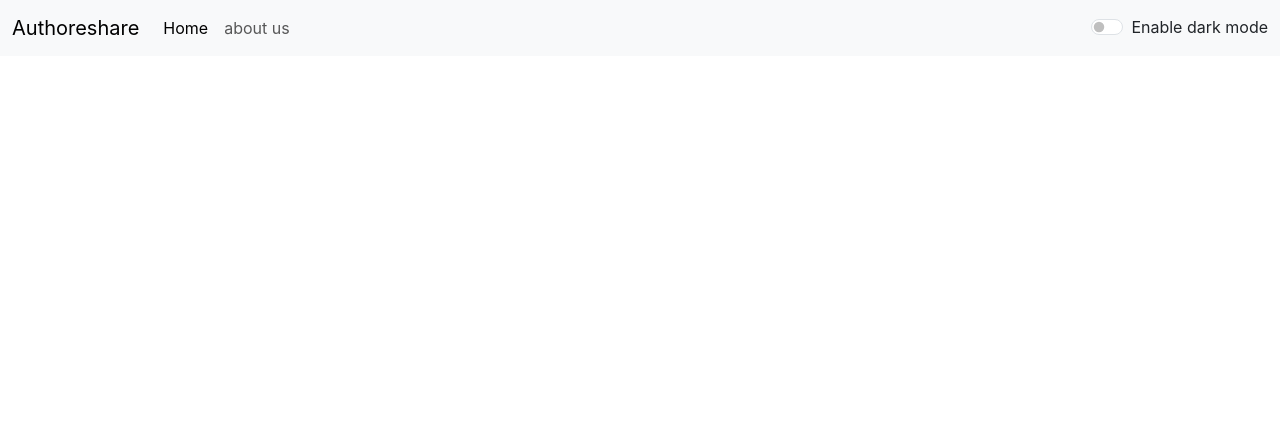
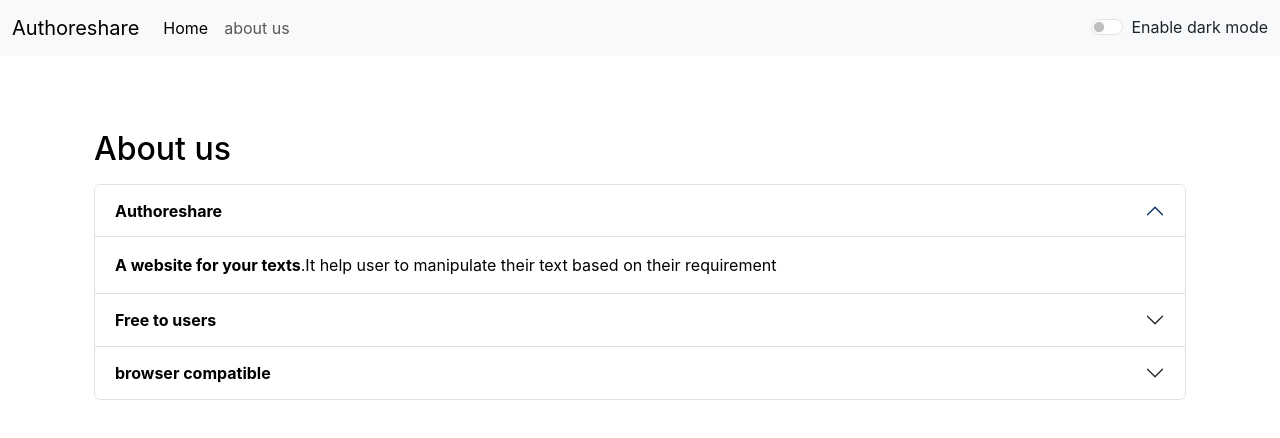
Before and after one commit to Binamragupta/Authoreshare, a React (Create React App) app: page /Authoreshare/about in a window 1280 px wide. Shown: the top 438 px of the page. Built offline with nearby package versions, Linux system fonts and the light colour scheme.

Commit message:
second commit

```diff
--- a/package.json
+++ b/package.json
@@ -1,11 +1,13 @@
 {
   "name": "react-router-dom",
+  "homepage": "https://binamragupta.github.io/Authoreshare",
   "version": "0.1.0",
-  "private": true,
+  "private": false,
   "dependencies": {
     "@testing-library/jest-dom": "^5.16.5",
     "@testing-library/react": "^13.4.0",
     "@testing-library/user-event": "^13.5.0",
+    "gh-pages": "^5.0.0",
     "react": "^18.2.0",
     "react-dom": "^18.2.0",
     "react-router-dom": "^6.12.1",
@@ -13,6 +15,8 @@
     "web-vitals": "^2.1.4"
   },
   "scripts": {
+    "predeploy": "npm run build",
+    "deploy": "gh-pages -d build",
     "start": "react-scripts start",
     "build": "react-scripts build",
     "test": "react-scripts test",
--- a/src/App.js
+++ b/src/App.js
@@ -3,7 +3,7 @@ import TextForm from './components/TextForm';
 import Alert from './components/Alert';
 import About from './components/About';
 import './App.css';
-import {BrowserRouter as Router, Routes, Route, Link} from "react-router-dom";
+import {BrowserRouter as Router, Routes, Route} from "react-router-dom";
 import React, { useState } from 'react'
 
 function App() {
@@ -36,13 +36,14 @@ function App() {
     <>
     {/* keep router at outside inside which is routes(switch in older version) inside which is route  where u keep the element of component based on the respective path
     '/'-represent home */}
-    <Router>
+    <Router basename="/Authoreshare">
     <Navbar title="Authoreshare" aboutText="about us" mode={mode} togglemode={togglemode}/>
     <Alert alert={alert}/>
     <div className="container my-4">
     <Routes>
-          <Route exact path="/" element={<TextForm heading="Enter a text to analyze below" mode={mode} showalert={showalert}/>}/>
-          <Route exact path="/about" element={<About/>}/>
+          <Route exact path="/Authoreshare" element={<TextForm heading="Enter a text to analyze below" mode={mode} showalert={showalert}/>}/>
+          <Route exact path="/about" element={<About mode={mode}/>}/>
+          {/* <TextForm heading="Enter a text to analyze below" mode={mode} showalert={showalert}/> */}
 
 
         </Routes>
--- a/src/components/About.js
+++ b/src/components/About.js
@@ -1,80 +1,56 @@
-import React,{ useState} from 'react'
+import React from 'react'
 
-export default function About() {
-    const [myStyle,setMyStyle]=useState({
-        color : 'black',
-        backgroundColor : 'white',
-        text:'dark mode'
-    })
-    let toggleStyle=()=>{
-        if(myStyle.color==='white')
-        {
-            setMyStyle(
-                {
-                    color : 'black',
-                    backgroundColor : 'white',
-                    text:'dark mode'
-
-
-                }
-            )
-        }
-        else
-        {
-            setMyStyle(
-                {
-                    color : 'white',
-                    backgroundColor : 'black',
-                    text:'light mode',
-                    border : '1px solid white'
-                }
-            )
-        }
+export default function About(props) {
+    // const [myStyle,setMyStyle]=useState({
+    //     color : 'black',
+    //     backgroundColor : 'white',
+    //     text:'dark mode'
+    // })
+    let myStyle={
+        color:props.mode==='dark'?'white':'black',
+        backgroundColor:props.mode==='dark'?'rgb(14 72 157)':'white'
     }
   return (
-    <div className='container' style={myStyle}>
-        <h2 className="my-3">About us</h2>
+    <div className='container' >
+        <h2 className="my-3" style={{color:props.mode==='dark'?'white':'black'}}>About us</h2>
         <div className="accordion" id="accordionExample" style={myStyle}>
         <div className="accordion-item">
             <h2 className="accordion-header">
             <button className="accordion-button" type="button" style={myStyle} data-bs-toggle="collapse" data-bs-target="#collapseOne" aria-expanded="true" aria-controls="collapseOne">
-                Accordion Item #1
+                <strong>Authoreshare</strong>
             </button>
             </h2>
             <div id="collapseOne" className="accordion-collapse collapse show" data-bs-parent="#accordionExample">
             <div className="accordion-body" style={myStyle}>
-                <strong>This is the first item's accordion body.</strong> It is shown by default, until the collapse plugin adds the appropriate classNamees that we use to style each element. These classNamees control the overall appearance, as well as the showing and hiding via CSS transitions. You can modify any of this with custom CSS or overriding our default variables. It's also worth noting that just about any HTML can go within the <code>.accordion-body</code>, though the transition does limit overflow.
+                <strong>A website for your texts</strong>.It help user to manipulate their text based on their requirement
             </div>
             </div>
         </div>
         <div className="accordion-item">
             <h2 className="accordion-header">
             <button className="accordion-button collapsed" type="button" style={myStyle} data-bs-toggle="collapse" data-bs-target="#collapseTwo" aria-expanded="false" aria-controls="collapseTwo">
-                Accordion Item #2
+                <strong>Free to users</strong>
             </button>
             </h2>
             <div id="collapseTwo" className="accordion-collapse collapse" data-bs-parent="#accordionExample">
             <div className="accordion-body" style={myStyle}>
-                <strong>This is the second item's accordion body.</strong> It is hidden by default, until the collapse plugin adds the appropriate classNamees that we use to style each element. These classNamees control the overall appearance, as well as the showing and hiding via CSS transitions. You can modify any of this with custom CSS or overriding our default variables. It's also worth noting that just about any HTML can go within the <code>.accordion-body</code>, though the transition does limit overflow.
+                <strong>this website usage is for free.</strong>
             </div>
             </div>
         </div>
         <div className="accordion-item">
             <h2 className="accordion-header">
             <button className="accordion-button collapsed" type="button" style={myStyle} data-bs-toggle="collapse" data-bs-target="#collapseThree" aria-expanded="false" aria-controls="collapseThree">
-                Accordion Item #3
+                <strong>browser compatible</strong>
             </button>
             </h2>
             <div id="collapseThree" className="accordion-collapse collapse" data-bs-parent="#accordionExample">
             <div className="accordion-body" style={myStyle}>
-                <strong>This is the third item's accordion body.</strong> It is hidden by default, until the collapse plugin adds the appropriate classNamees that we use to style each element. These classNamees control the overall appearance, as well as the showing and hiding via CSS transitions. You can modify any of this with custom CSS or overriding our default variables. It's also worth noting that just about any HTML can go within the <code>.accordion-body</code>, though the transition does limit overflow.
+                it is compatible with almost evey browser
             </div>
             </div>
         </div>
         </div>
-        <div className="contianer my-3">
-            <button type="button" className="btn btn-primary" onClick={toggleStyle}>Enable {myStyle.text}</button>
-        </div>
     </div>
   )
 }
--- a/src/components/Alert.js
+++ b/src/components/Alert.js
@@ -7,10 +7,10 @@ function Alert(props) {
     }
   return (
     // we use props.alert && as we initially pass null value which will show error so by doing this as initial value is null due to and property entirety of this alert program will not be executed and will only be executed if program is anything else but null
-        props.alert && <div className={`alert alert-${props.alert.type} alert-dismissible fade show`} role="alert">
-            <strong>{capitalize(props.alert.type)}</strong> : {props.alert.msg}
-
-        </div>
+    <div style={{height:'50px'}}>
+    { props.alert && <div className={`alert alert-${props.alert.type} alert-dismissible fade show`} role="alert">
+            <strong>{capitalize(props.alert.type)}</strong> : {props.alert.msg}</div>}
+    </div>
   )
 }
 
--- a/src/components/Navbar.js
+++ b/src/components/Navbar.js
@@ -7,19 +7,19 @@ export default function Navbar(props) {
     <div>
        <nav className={`navbar navbar-expand-lg navbar-${props.mode} bg-${props.mode}`}>
   <div className="container-fluid">
-    <Link className="navbar-brand" to="/">{props.title}</Link>
+    <Link className="navbar-brand" to="/Authoreshare">{props.title}</Link>
     <button className="navbar-toggler" type="button" data-bs-toggle="collapse" data-bs-target="#navbarSupportedContent" aria-controls="navbarSupportedContent" aria-expanded="false" aria-label="Toggle navigation">
       <span className="navbar-toggler-icon"></span>
     </button>
     <div className="collapse navbar-collapse" id="navbarSupportedContent">
       <ul className="navbar-nav me-auto mb-2 mb-lg-0">
         <li className="nav-item">
-          <Link className="nav-link active" aria-current="page" to="/">Home</Link>
+          <Link className="nav-link active" aria-current="page" to="/Authoreshare">Home</Link>
         </li>
         <li className="nav-item">
           <Link className="nav-link" to="/about">{props.aboutText}</Link>
         </li>
-
+        <li></li>
       </ul>
       <div className={`form-check form-switch text-${props.mode==='light'?'dark':'light'}`}>
           <input className="form-check-input" type="checkbox" onClick={props.togglemode} role="switch" id="flexSwitchCheckDefault"/>
--- a/src/components/TextForm.js
+++ b/src/components/TextForm.js
@@ -85,16 +85,17 @@ export default function TextForm(props) {
             {/* onchange is use to bring changes to the value and its important */}
              <textarea className="form-control" value={Text} onChange={handleOnChange} style={{backgroundColor:props.mode === 'dark'?'#001a40':'white',color: props.mode==='dark'?'white':'black'}} id="myBox" rows="8"></textarea>{/*row for size of textarea */}
         </div>
-        <button className="btn btn-primary mx-2 my-2" onClick={handleUpClick} >Convert to upper case</button>
-        <button className="btn btn-primary mx-2 my-2" onClick={handleLowClick} >Convert to lower case</button>
-        <button className="btn btn-primary mx-2 my-2" onClick={handleClearClick} >To clear</button>
-        <button className="btn btn-primary mx-2 my-2" onClick={handlecopy} >To copy</button>
-        <button className="btn btn-primary mx-2 my-2" onClick={handleExtraSpaces} >remove extra spaces</button>
-        <button className="btn btn-primary mx-2 my-2" onClick={handleSenClick} >Convert to Title case</button>
+        {/* disabled is used to disable button under certain condition for ex here the button is disabled if length is equal to zero */}
+        <button disabled={Text.length===0} className="btn btn-primary mx-2 my-2" onClick={handleUpClick} >Convert to upper case</button>
+        <button disabled={Text.length===0}className="btn btn-primary mx-2 my-2" onClick={handleLowClick} >Convert to lower case</button>
+        <button disabled={Text.length===0} className="btn btn-primary mx-2 my-2" onClick={handleClearClick} >To clear</button>
+        <button disabled={Text.length===0} className="btn btn-primary mx-2 my-2" onClick={handlecopy} >To copy</button>
+        <button disabled={Text.length===0} className="btn btn-primary mx-2 my-2" onClick={handleExtraSpaces} >remove extra spaces</button>
+        <button disabled={Text.length===0} className="btn btn-primary mx-2 my-2" onClick={handleSenClick} >Convert to Title case</button>
     </div>
     <div className="container my-3" style={{color: props.mode==='dark'?'white':'black'}}>
         <h2>Your text summary</h2>
-        <p>{Text.split(" ").length} words and {Text.length} characters</p>
+        <p>{Text.split(/\s+/).filter((element)=>{return element.length!==0}).length} words and {Text.length} characters</p>
         <p>{0.008 * Text.split(" ").length} is the average time that will be taken to read this </p>
         <h3>Preview</h3>
         <p>{Text.length>0?Text:"ENTER SOMETHING IN THE TEXTBOX TO PREVIEW"}</p>
```
Also changed, not shown: 1 other file (tests, documents, lock files or other folders).
